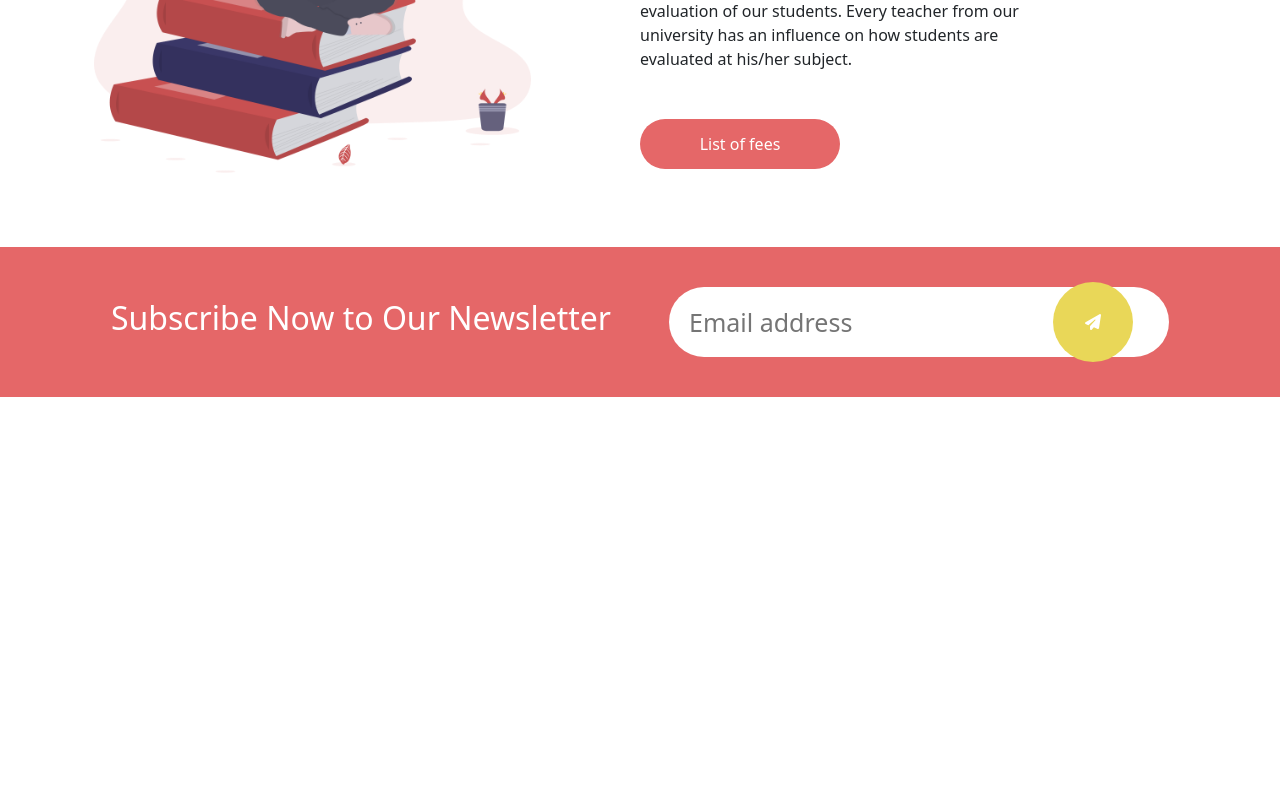
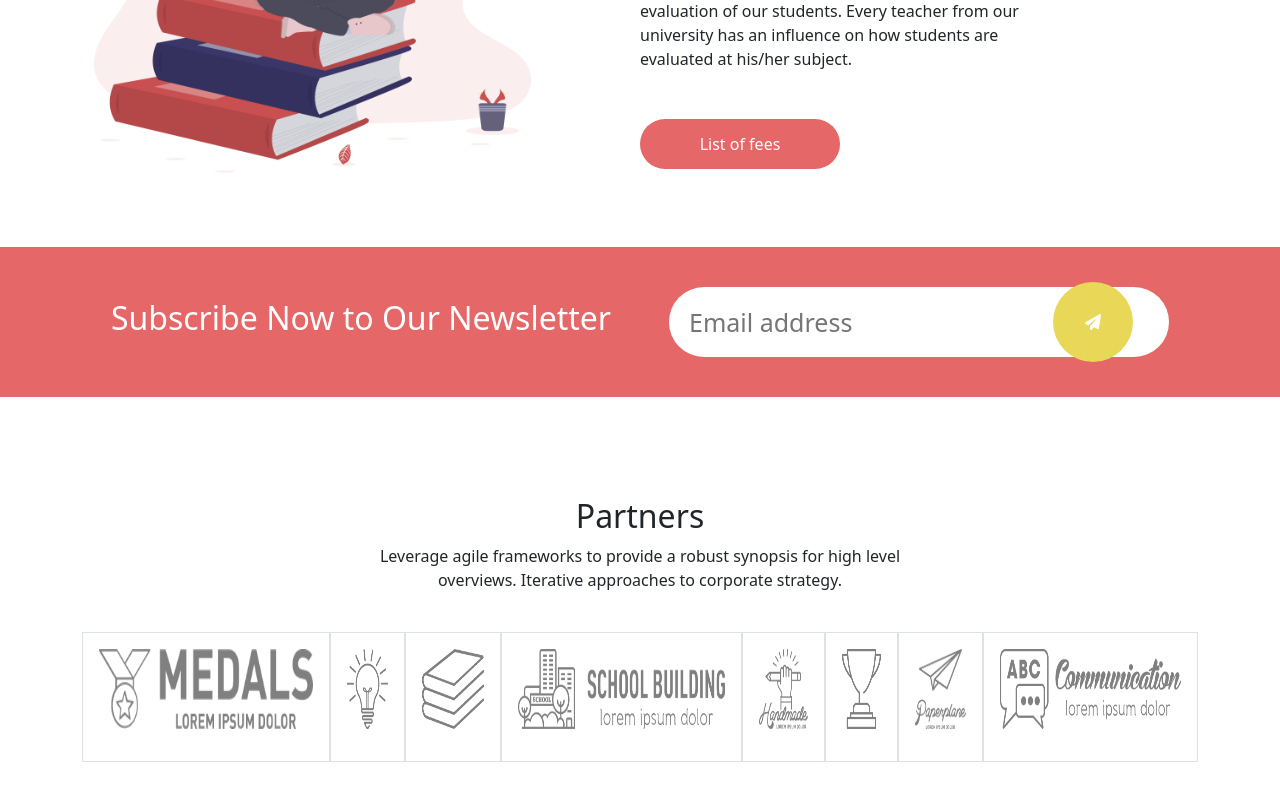
Before and after one commit to MathiasChirivi/proj-html-vuejs, a Vue app: page / in a window 1280 px wide. Shown: the part 5308-6108 px from the top of the page. Before the commit the page ends 5705 px from the top, so only its background shows below. Built offline with nearby package versions, Linux system fonts and the light colour scheme.

Commit message:
finish main with section 5

```diff
--- a/src/App.vue
+++ b/src/App.vue
@@ -6,6 +6,7 @@ import AppSection1 from './components/AppSection1.vue';
 import AppSection2 from './components/AppSection2.vue';
 import AppSection3 from './components/AppSection3.vue';
 import AppSection4 from './components/AppSection4.vue';
+import AppSection5 from './components/AppSection5.vue';
 
 export default {
   components: {
@@ -15,7 +16,8 @@ export default {
     AppSection1,
     AppSection2,
     AppSection3,
-    AppSection4
+    AppSection4,
+    AppSection5
   },
 }
 </script>
@@ -32,6 +34,7 @@ export default {
     <AppSection2 />
     <AppSection3 />
     <AppSection4 />
+    <AppSection5 />
   </main>
   <footer>
 
--- /dev/null
+++ b/src/components/AppSection5.vue
@@ -0,0 +1,47 @@
+<script >
+import { MainSection5 } from '../data/store'
+export default {
+    name: "AppSection5",
+    computed: {
+        imagePartners() {
+            return MainSection5.imagePartners;
+        }
+    }
+}
+</script>
+
+<template>
+    <div class=" container containerMain">
+        <div class="d-flex flex-column justify-content-center align-items-center">
+            <h2 class="text-center">Partners</h2>
+            <p class="text-center w-50">Leverage agile frameworks to provide a robust
+                synopsis for high level overviews. Iterative approaches to corporate strategy.</p>
+            <ul class="list-unstyled d-flex align-items-center mt-4 mb-5 ">
+                <li class="p-3 d-flex flex-column align-items-center border" v-for="image in imagePartners">
+                    <img class="mb-3 imgClass" :src="image.imgPath">
+                </li>
+            </ul>
+        </div>
+    </div>
+</template>
+
+<style scoped>
+.containerMain {
+    margin: 0 auto;
+    margin-top: 100px;
+}
+
+li img {
+    width: 100%;
+    opacity: 5;
+}
+
+.imgClass {
+    filter: opacity(50%);
+    height: 80px;
+}
+
+.imgClass:hover {
+    filter: grayscale(100%);
+}
+</style>
--- a/src/data/store.js
+++ b/src/data/store.js
@@ -57,3 +57,32 @@ export const Main = reactive({
         }
     ]
 })
+
+export const MainSection5 = reactive({
+    imagePartners: [
+        {
+            imgPath: "../src/assets/img/partner-2.png",
+        },
+        {
+            imgPath: "../src/assets/img/partner-3.png",
+        },
+        {
+            imgPath: "../src/assets/img/partner-4.png",
+        },
+        {
+            imgPath: "../src/assets/img/partner-5.png",
+        },
+        {
+            imgPath: "../src/assets/img/partner-6.png",
+        },
+        {
+            imgPath: "../src/assets/img/partner-8.png",
+        },
+        {
+            imgPath: "../src/assets/img/partner-1.png",
+        },
+        {
+            imgPath: "../src/assets/img/partner-7.png",
+        }
+    ]
+})
```
